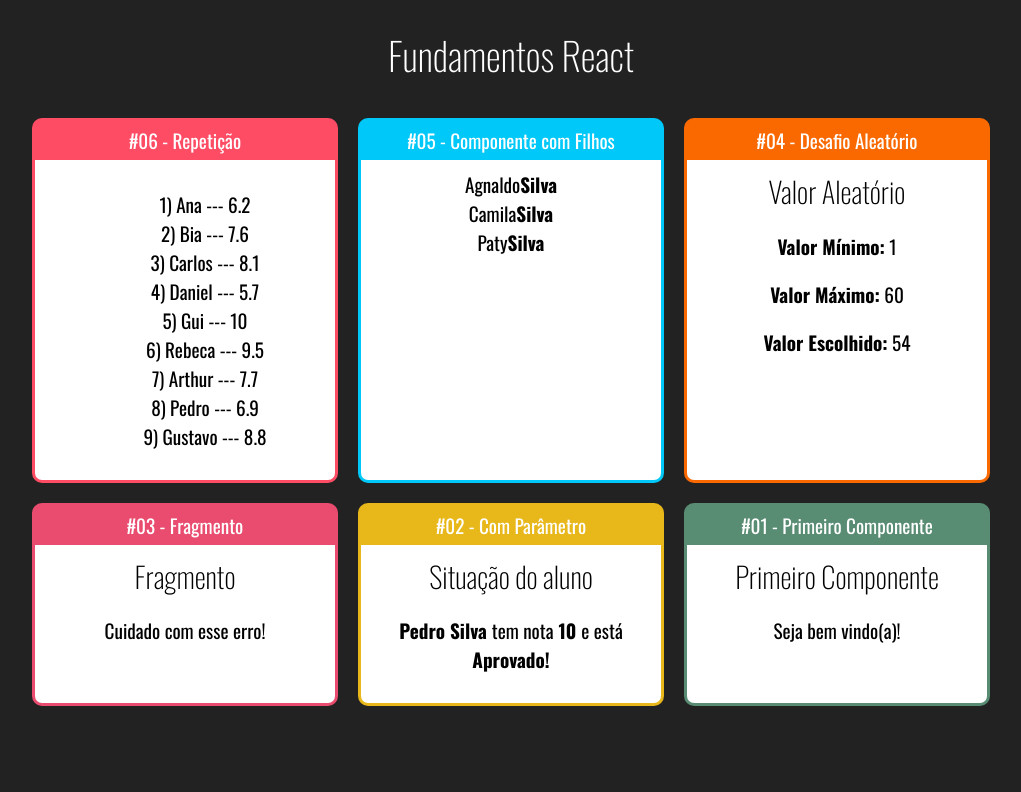
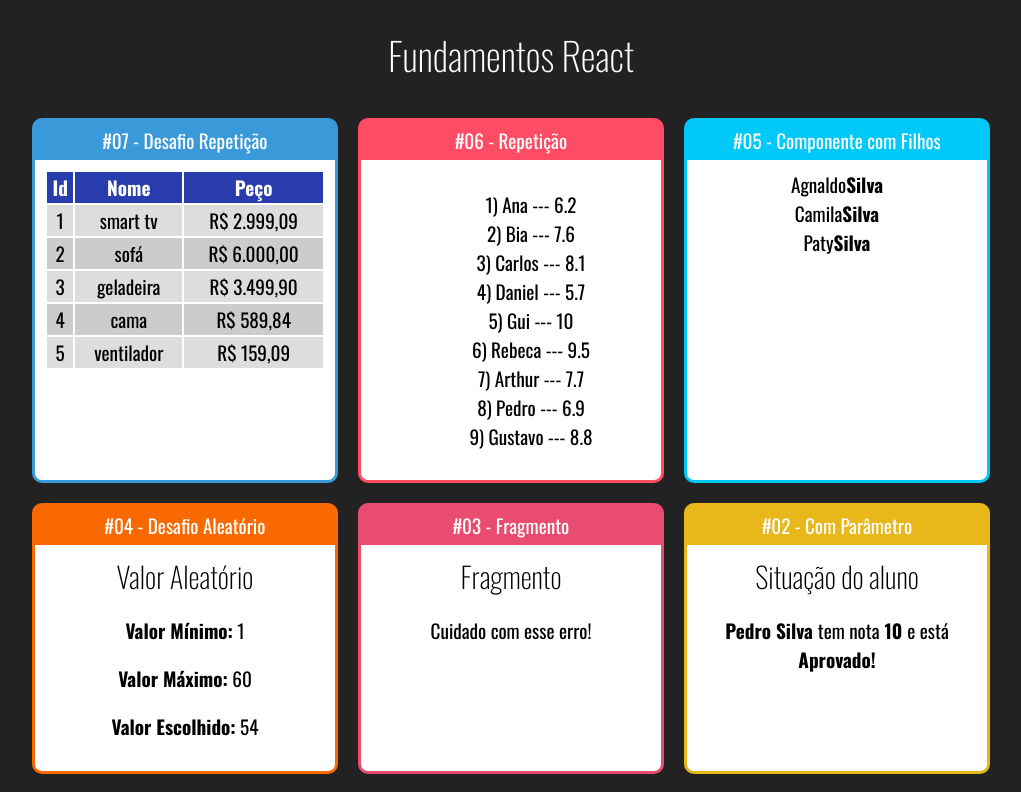
Before and after one commit to silvaagnaldo/react, a React (Create React App) app in the folder curso-react/fundamentos-react/: page / in a window 1280 px wide. Shown: the top 792 px of the page, without its empty margins (129-1150 px from the left). Built offline with nearby package versions, Linux system fonts and the light colour scheme.

Commit message:
update-03/08/22

```diff
--- a/curso-react/fundamentos-react/src/App.jsx
+++ b/curso-react/fundamentos-react/src/App.jsx
@@ -9,6 +9,7 @@ import Aleatorio from "./components/basicos/Aleatorio"
 import Familia from "./components/basicos/Familia"
 import FamiliaMembro from "./components/basicos/FamiliaMembro"
 import ListaAlunos from "./components/repeticao/ListaAlunos"
+import TabelaProdutos from "./components/repeticao/TabelaProdutos"
 
 export default function App() {
     return (
@@ -16,6 +17,9 @@ export default function App() {
             <h1>Fundamentos React</h1>
 
             <div className="Cards">
+                <Card titulo="#07 - Desafio Repetição" color="#3A9AD9">
+                    <TabelaProdutos />
+                </Card>
                 <Card titulo="#06 - Repetição" color="#FF4C65">
                     <ListaAlunos />
                 </Card>
--- /dev/null
+++ b/curso-react/fundamentos-react/src/components/repeticao/TabelaProdutos.css
@@ -0,0 +1,16 @@
+.TabelaProdutos table {
+    width: 100%;
+}
+
+.TabelaProdutos th {
+    background-color: #283cae;
+    color: #fff;
+}
+
+.TabelaProdutos .Par {
+    background-color: #ddd;
+}
+
+.TabelaProdutos .Impar {
+    background-color: #ccc;
+}
--- /dev/null
+++ b/curso-react/fundamentos-react/src/components/repeticao/TabelaProdutos.jsx
@@ -0,0 +1,34 @@
+import produtos from "../../data/produtos"
+import './TabelaProdutos.css'
+
+export default function TabelaProdutos(props) {
+
+        const getLinhas = produtos.map((produto, i) => {
+            return(
+                <tr key={produto.id} className={i % 2 === 0 ? 'Par' : 'Impar'}>
+                    <td>{produto.id}</td>
+                    <td>{produto.nome}</td>
+                    <td>{produto.preco.toLocaleString('pt-BR', { style: 'currency', currency: 'BRL' })}</td>
+                </tr>
+            )
+        } )
+
+
+    return(
+       <div className="TabelaProdutos">
+             <table >
+                <thead>
+                    <tr>
+                        <th>Id</th>
+                        <th>Nome</th>
+                        <th>Peço</th>
+                    </tr>
+                </thead>
+                <tbody>
+                    {getLinhas}
+                </tbody>
+
+        </table>
+       </div>
+    )
+}
--- /dev/null
+++ b/curso-react/fundamentos-react/src/data/produtos.js
@@ -0,0 +1,8 @@
+// eslint-disable-next-line import/no-anonymous-default-export
+export default [
+    { id: 1, nome: 'smart tv', preco: 2999.0909 },
+    { id: 2, nome: 'sofá', preco: 6000.002 },
+    { id: 3, nome: 'geladeira', preco: 3499.90 },
+    { id: 4, nome: 'cama', preco: 589.84 },
+    { id: 5, nome: 'ventilador', preco: 159.089 }
+]
```
